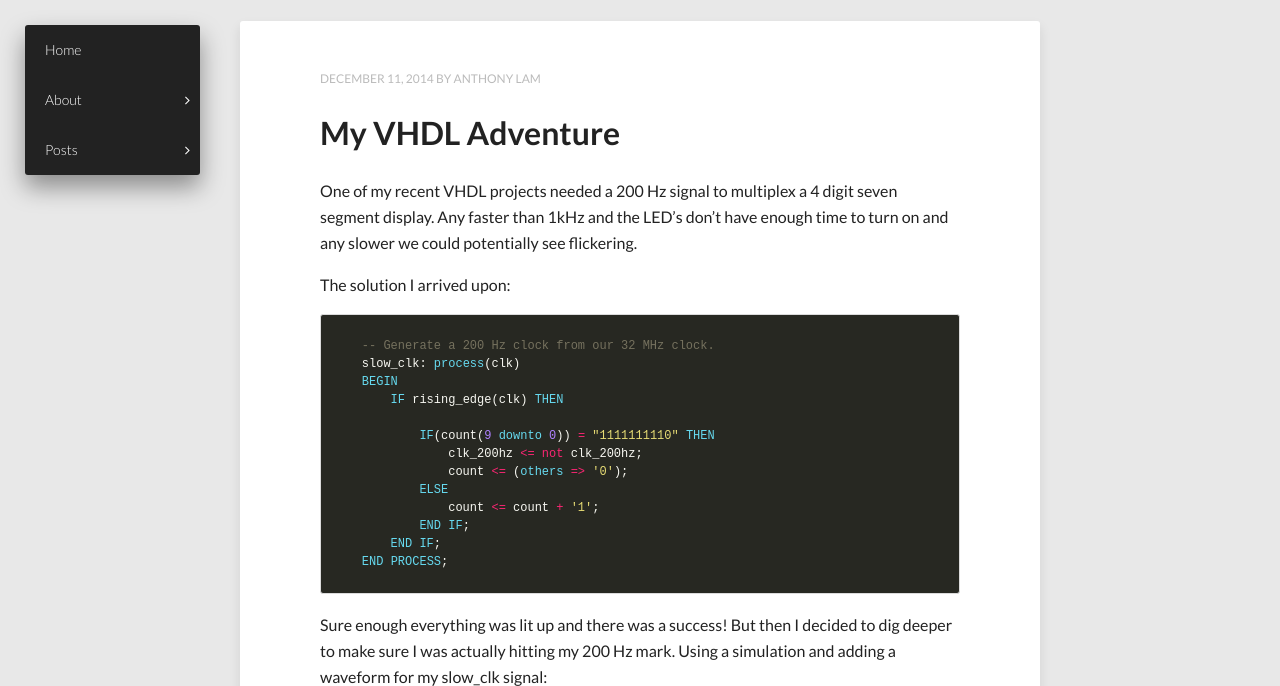
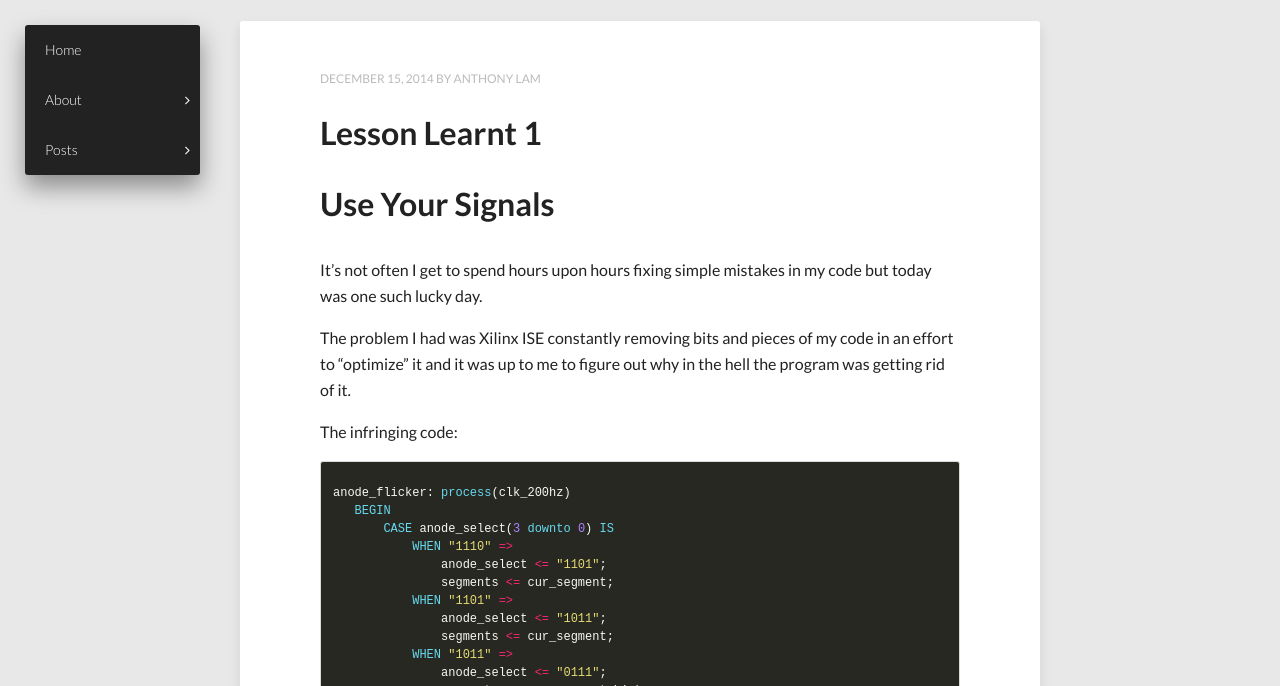
Before and after one commit to AnthonyLam/AnthonyLam.github.io, a Jekyll site: the page built from index.html, in a window 1280 px wide and 1400 px high, scrolled down 429 px, cut to the strip 0-686 px from the top of the window. Built offline with Jekyll 4.4.1, drawn with Linux system fonts in a browser that asks for light colours; nearby versions of some CDN libraries; the list of posts is cut into pages by our own code; some of the changed text lies outside the part shown.

Commit message:
New post

```diff
--- /dev/null
+++ b/_posts/2014-12-15-lesson-learnt-1.markdown
@@ -0,0 +1,63 @@
+---
+layout: post
+title: Lesson Learnt 1
+date: 2014-12-15
+categories: fpga vhdl ece lessonlearnt
+---
+
+# Use Your Signals
+It's not often I get to spend hours upon hours fixing simple mistakes in my code but today was one such lucky day.
+
+The problem I had was Xilinx ISE constantly removing bits and pieces of my code in an effort to "optimize" it and it was up to me to figure out why in the hell the program was getting rid of it.
+
+The infringing code:
+{%highlight VHDL %}
+anode_flicker: process(clk_200hz)
+   BEGIN
+       CASE anode_select(3 downto 0) IS
+           WHEN "1110" =>
+               anode_select <= "1101";
+               segments <= cur_segment;
+           WHEN "1101" =>
+               anode_select <= "1011";
+               segments <= cur_segment;
+           WHEN "1011" =>
+               anode_select <= "0111";
+               segments <= cur_segment_high;
+           WHEN "0111" =>
+               anode_select <= "1110";
+               segments <= cur_segment_high;
+           WHEN OTHERS =>
+               anode_select <= "1110";
+       END CASE;
+       anodes <= anode_select;
+   END PROCESS;
+{%endhighlight %}
+
+As it turned out I forgot something extremely important that I had already learnt: Use the signals you specify in your process. In this case I left out the usage of `clk_200hz`. The process was being triggered whenever there was a trigger coming from clk_200hz but that's literally always happening. What needed to be done was narrow the trigger down to either a rising or falling edge of the signal like so:
+
+{%highlight VHDL %}
+anode_flicker: process(clk_200hz)
+   BEGIN
+
+        IF rising_edge(clk_200hz) THEN -- HERE
+           CASE anode_select(3 downto 0) IS
+               WHEN "1110" =>
+                   anode_select <= "1101";
+                   segments <= cur_segment;
+               WHEN "1101" =>
+                   anode_select <= "1011";
+                   segments <= cur_segment;
+               WHEN "1011" =>
+                   anode_select <= "0111";
+                   segments <= cur_segment_high;
+               WHEN "0111" =>
+                   anode_select <= "1110";
+                   segments <= cur_segment_high;
+               WHEN OTHERS =>
+                   anode_select <= "1110";
+           END CASE;
+       END IF;                              -- AND HERE
+       anodes <= anode_select;
+   END PROCESS;
+{%endhighlight%}
--- a/_posts/2014-12-9-magical-volts.markdown
+++ b/_posts/2014-12-9-magical-volts.markdown
@@ -1,5 +1,5 @@
 ---
-layout: posts
+layout: post
 title: Magical Voltage
 date: 2014-12-9
 categories: fpga vhdl ece
```
